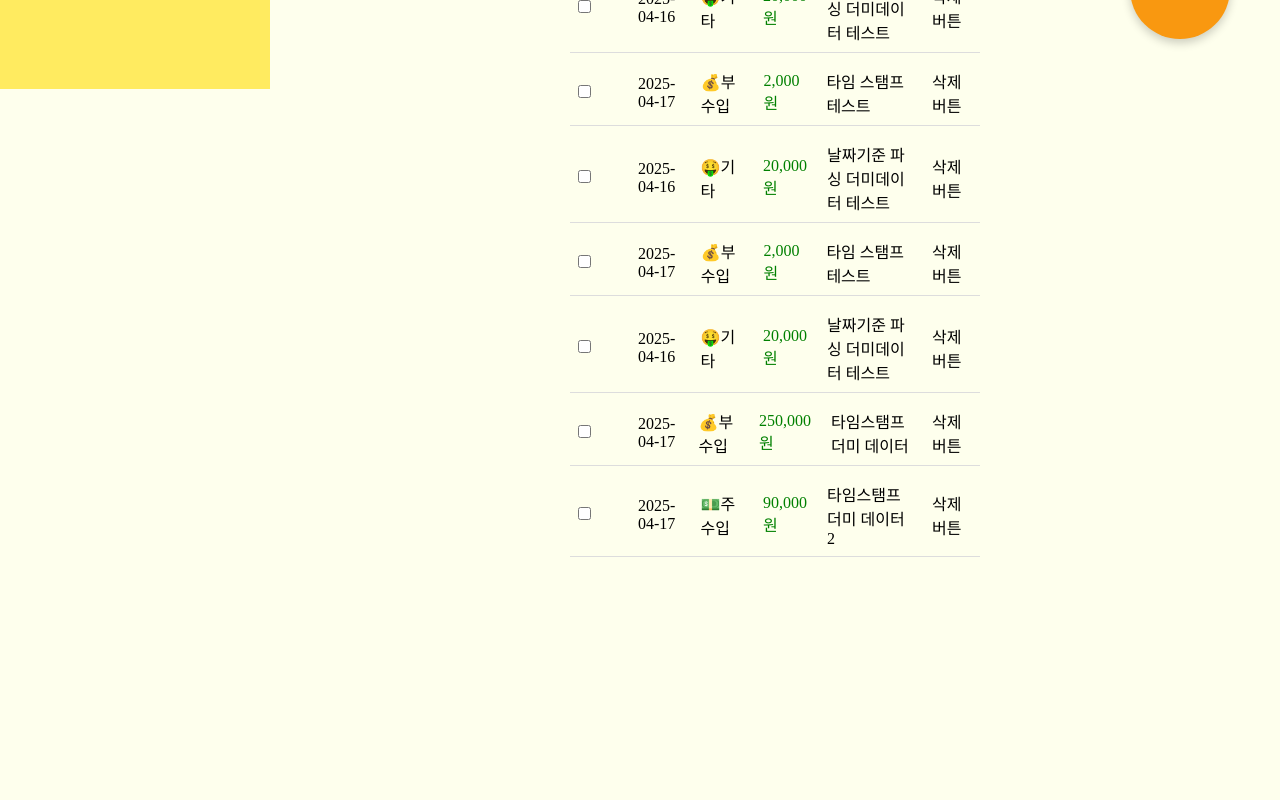
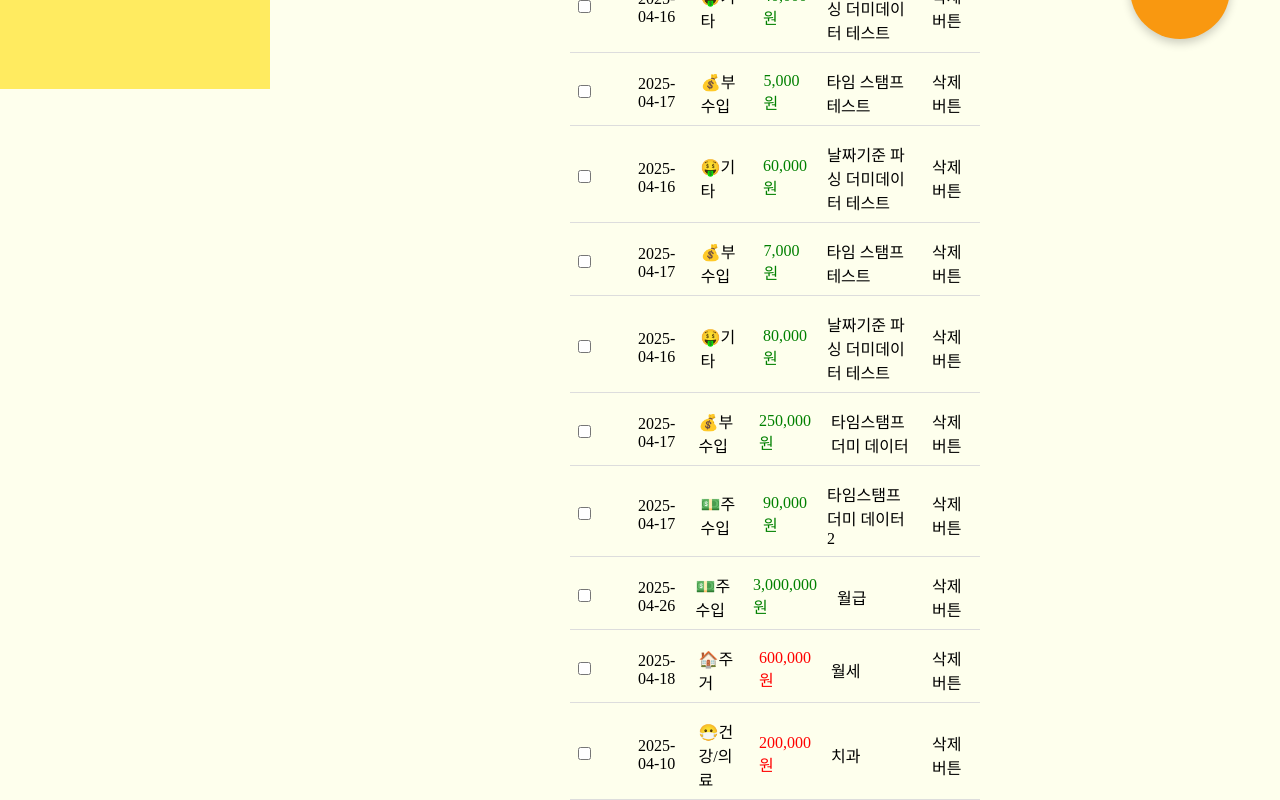
Before and after one commit to ByeongwooAn/-Skeletone-Project-Household-Ledger, a Vue app: page /cashreport in a window 1280 px wide. Shown: the part 711-1511 px from the top of the page. Before the commit the page ends 1268 px from the top, so only its background shows below. Built offline with nearby package versions, Linux system fonts and the light colour scheme; data requests are answered from the project's data file.

Commit message:
fix: 최근 추가 내역 순서 수정
1. 최근 추가내역이 타임 스탬프 순서대로 출력되지 않던 버그 수정.

```diff
--- a/db.json
+++ b/db.json
@@ -4,55 +4,55 @@
             "id": "1",
             "type": "income",
             "date": "2025-04-17",
-      "amount": 2000,
+            "amount": 3000,
             "category": "💰부수입",
             "memo": "타임 스탬프 테스트",
-      "createdAt": "2025-04-10T11:41:10.613Z"
+            "createdAt": "2025-04-10T11:34:10.613Z"
         },
         {
             "id": "2",
             "type": "income",
             "date": "2025-04-16",
-      "amount": 20000,
+            "amount": 40000,
             "category": "🤑기타",
             "memo": "날짜기준 파싱 더미데이터 테스트",
-      "createdAt": "2025-04-10T12:44:18.073Z"
+            "createdAt": "2025-04-10T12:35:18.073Z"
         },
         {
             "id": "3",
             "type": "income",
             "date": "2025-04-17",
-      "amount": 2000,
+            "amount": 5000,
             "category": "💰부수입",
             "memo": "타임 스탬프 테스트",
-      "createdAt": "2025-04-10T13:41:10.613Z"
+            "createdAt": "2025-04-10T13:36:10.613Z"
         },
         {
             "id": "4",
             "type": "income",
             "date": "2025-04-16",
-      "amount": 20000,
+            "amount": 60000,
             "category": "🤑기타",
             "memo": "날짜기준 파싱 더미데이터 테스트",
-      "createdAt": "2025-04-10T14:44:18.073Z"
+            "createdAt": "2025-04-10T13:37:18.073Z"
         },
         {
             "id": "5",
             "type": "income",
             "date": "2025-04-17",
-      "amount": 2000,
+            "amount": 7000,
             "category": "💰부수입",
             "memo": "타임 스탬프 테스트",
-      "createdAt": "2025-04-10T15:41:10.613Z"
+            "createdAt": "2025-04-10T13:38:10.613Z"
         },
         {
             "id": "6",
             "type": "income",
             "date": "2025-04-16",
-      "amount": 20000,
+            "amount": 80000,
             "category": "🤑기타",
             "memo": "날짜기준 파싱 더미데이터 테스트",
-      "createdAt": "2025-04-10T16:44:18.073Z"
+            "createdAt": "2025-04-10T13:39:18.073Z"
         },
         {
             "id": 7,
@@ -60,7 +60,8 @@
             "date": "2025-04-17",
             "amount": 250000,
             "category": "💰부수입",
-      "memo": "타임스탬프 더미 데이터"
+            "memo": "타임스탬프 더미 데이터",
+            "createdAt": "2025-04-10T13:40:10.613Z"
         },
         {
             "id": 8,
@@ -69,7 +70,34 @@
             "amount": 90000,
             "category": "💵주수입",
             "memo": "타임스탬프 더미 데이터2",
-      "createdAt": "2025-04-10T13:30:47.697Z"
+            "createdAt": "2025-04-10T13:41:47.697Z"
+        },
+        {
+            "id": 9,
+            "type": "income",
+            "date": "2025-04-26",
+            "amount": 3000000,
+            "category": "💵주수입",
+            "memo": "월급",
+            "createdAt": "2025-04-10T13:42:23.411Z"
+        },
+        {
+            "id": 10,
+            "type": "expense",
+            "date": "2025-04-18",
+            "amount": 600000,
+            "category": "🏠주거",
+            "memo": "월세",
+            "createdAt": "2025-04-10T13:43:49.723Z"
+        },
+        {
+            "id": 11,
+            "type": "expense",
+            "date": "2025-04-10",
+            "amount": 200000,
+            "category": "😷건강/의료",
+            "memo": "치과",
+            "createdAt": "2025-04-10T13:51:19.533Z"
         }
     ]
 }
--- a/src/css/cashreportview.css
+++ b/src/css/cashreportview.css
@@ -1,18 +1,15 @@
 .container {
     margin: 300px;
-
-
-
 }
 /* 헤더 영역 */
-  .headers{
+.headers {
     margin: 0 auto;
     text-align: center;
 }
-  .headers>h2{
-    font-size:  36px;
+.headers > h2 {
+    font-size: 36px;
     margin: 20px;
-    font-family: 'Black Han Sans', sans-serif;
+    font-family: "Black Han Sans", sans-serif;
 }
 .month-picker {
     display: inline-flex;
@@ -38,8 +35,6 @@
     font-weight: bold;
 }
 
-
-
 /* 탭 버튼 영역 */
 .tabs {
     display: flex;
@@ -55,15 +50,14 @@
     border-radius: 8px;
     cursor: pointer;
     font-size: 16px;
-
 }
 
 .tab.active {
     background-color: #feffed;
     font-weight: bold;
 }
-  .tab.active .totalAmount{
-    color: #F99810;
+.tab.active .totalAmount {
+    color: #f99810;
 }
 .tab:hover {
     color: black; /* 버튼 안의 일반 텍스트는 검정색 */
@@ -72,17 +66,15 @@
 }
 
 .tab:hover .totalAmount {
-    color: #F99810; /* totalAmount 클래스는 오렌지색 */
-
+    color: #f99810; /* totalAmount 클래스는 오렌지색 */
 }
 
-  .tab.active .incomeAmount{
+.tab.active .incomeAmount {
     color: green;
 }
-  .tab.active .expenseAmount{
+.tab.active .expenseAmount {
     color: red;
 }
-
 
 /* 테이블 영역 */
 .table {
@@ -121,15 +113,11 @@
     .container {
         width: 100%;
         min-width: 393px;
-      margin-top: 70px;
-      margin-left:0;
-      padding: 12px;
-
+        margin-top: 100px;
+        margin-left: 0;
     }
 
     .tabs {
         gap: 8px;
     }
-
-
 }
```
Lines whose indentation alone changed are shown as unchanged.
